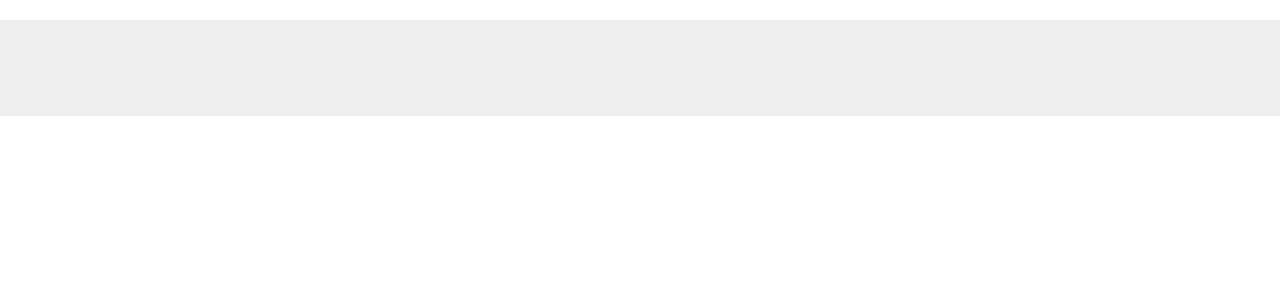
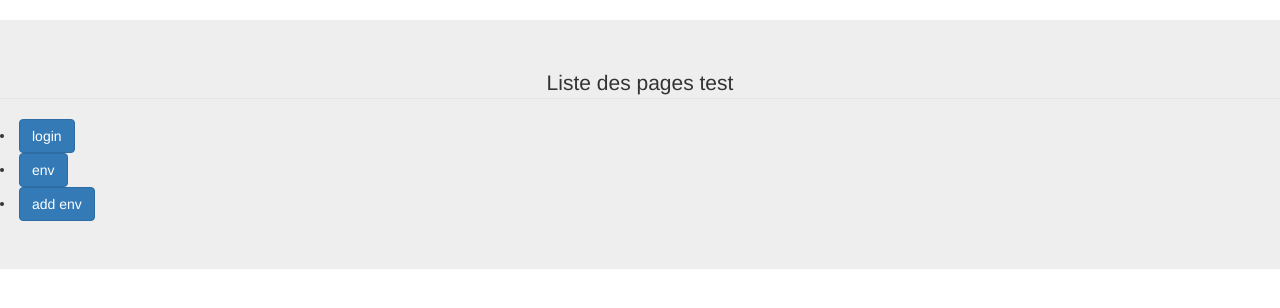
Before and after one commit to Skeith918/DevEnv-Generator, a PHP site: page / in a window 1280 px wide. Shown: the part 52-360 px from the top of the page. Run offline with PHP 8.4, Linux system fonts and the light colour scheme; some libraries are stand-ins or nearby versions.

Commit message:
Update index.php

```diff
--- a/index.php
+++ b/index.php
@@ -19,6 +19,10 @@
   </nav>
 
 <div class="jumbotron">
+	<legend align="center">Liste des pages test</legend>
+	<li><a href="login.php" class="btn btn-primary">login</a></li>
+	<li><a href="/env/env.php" class="btn btn-primary">env</a></li>
+	<li><a href="/add-env/envos.php" class="btn btn-primary">add env</a></li>
 
 </div>
 <?php
```
